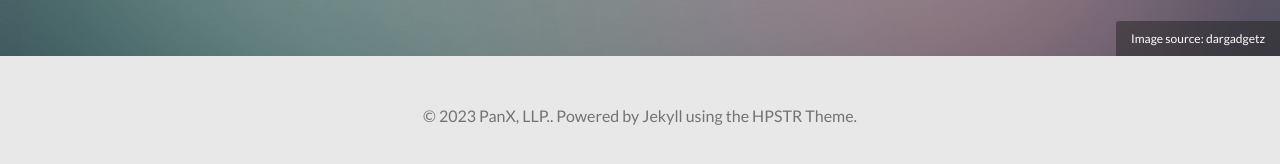
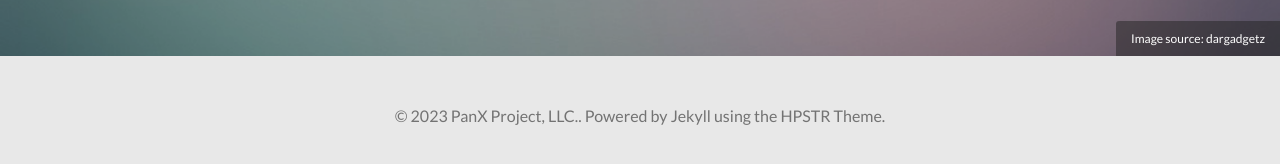
Before and after one commit to PanXProject/PanX-io.github.io, a Jekyll site: the page built from index.html, in a window 1280 px wide. Shown: the part 344-508 px from the top of the page. Built offline with Jekyll 4.4.1, drawn with Linux system fonts in a browser that asks for light colours; nearby versions of some CDN libraries; a script that is not in the unit is left out; the list of posts is cut into pages by our own code.

Commit message:
Update _config.yml

```diff
--- a/_config.yml
+++ b/_config.yml
@@ -9,9 +9,9 @@
 
 # Owner/author information
 owner:
-  name:           PanX, LLP.
+  name:           PanX Project, LLC.
   avatar:         avatar.jpg
-  bio:            "An open source job search engine and recruitment application"
+  bio:            "Digital solutions firm"
   email:          support@panx.io
   # Social networking links used in footer. Update and remove as you like.
   twitter: PanX_io
```
